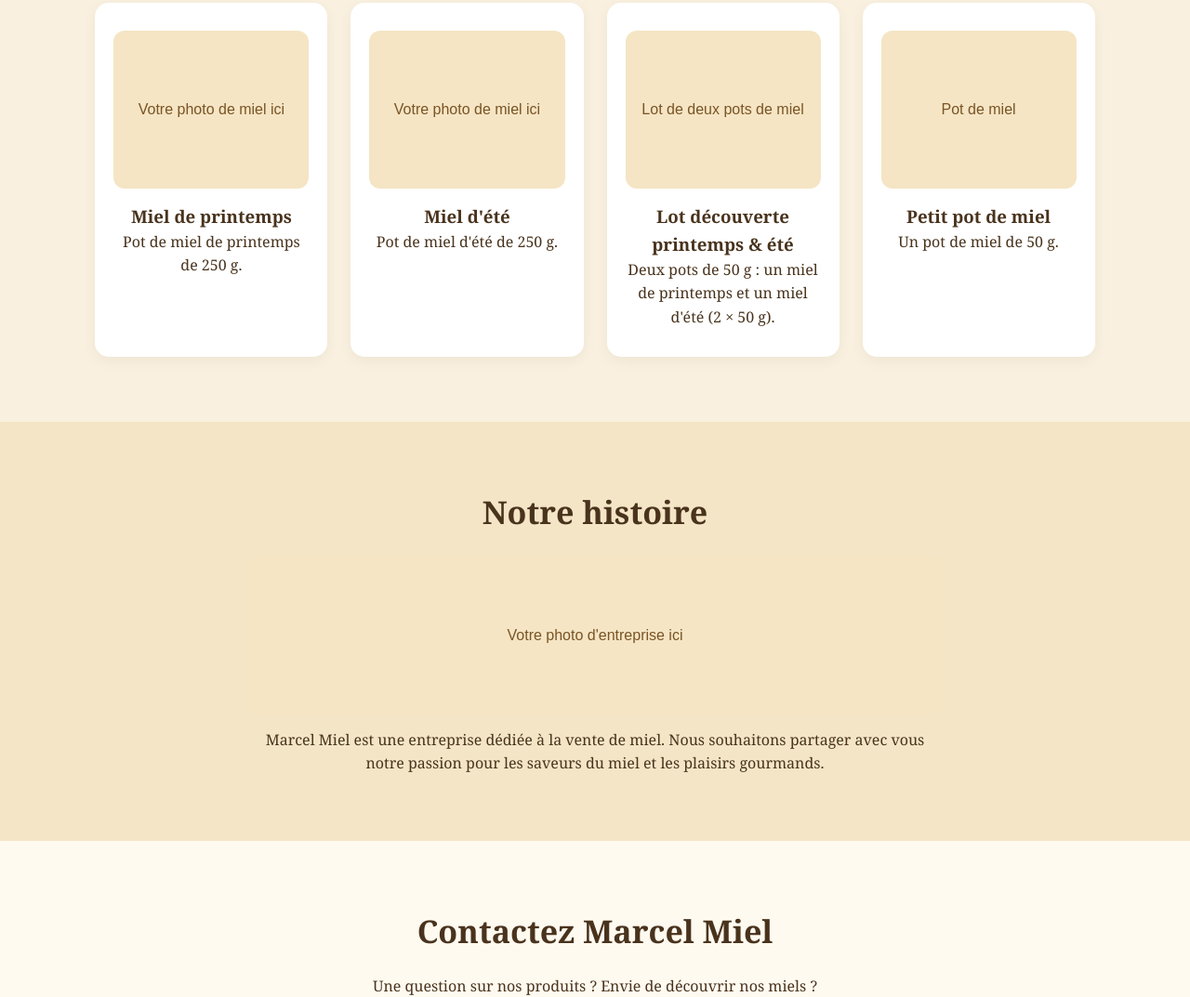
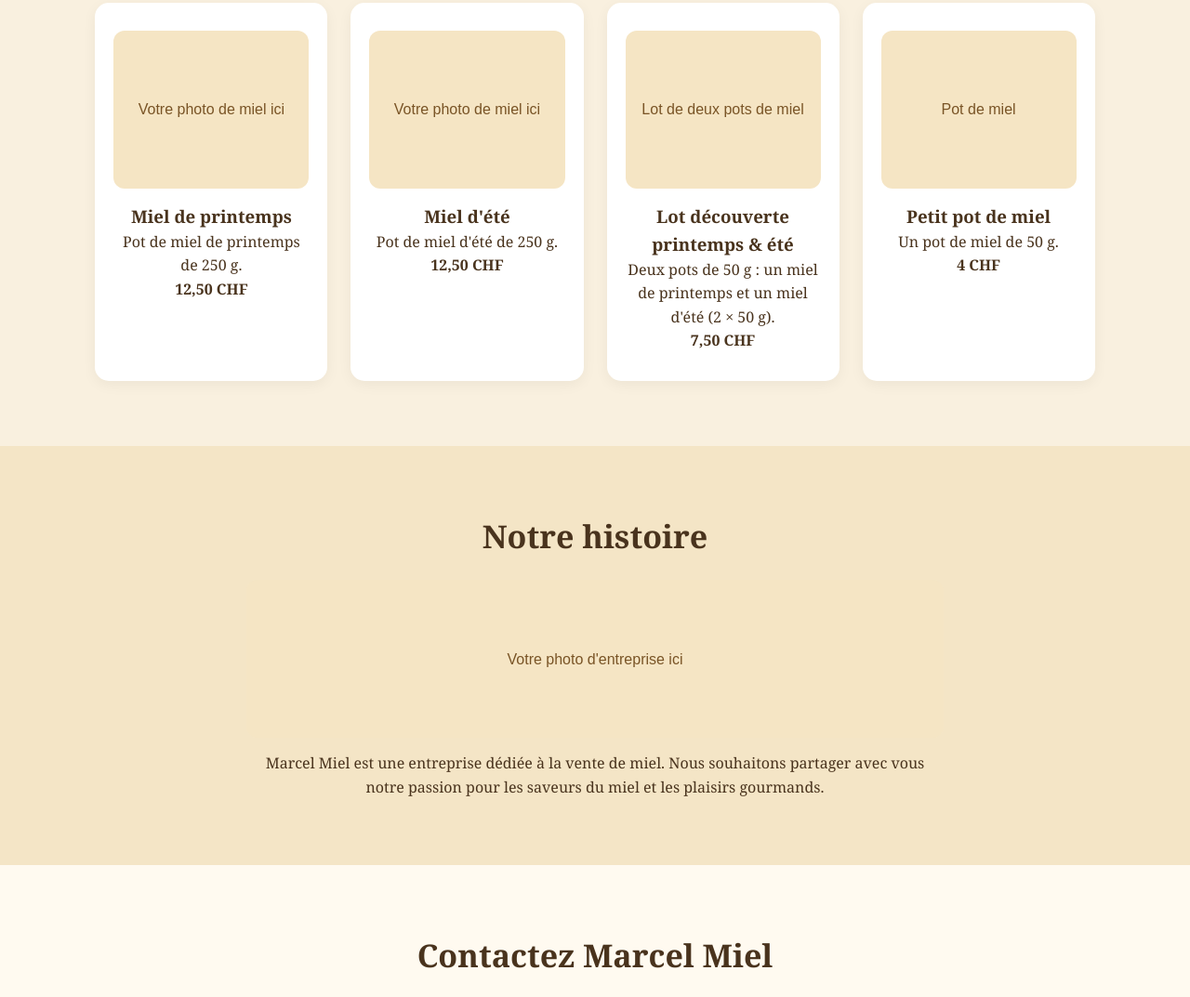
Before and after one commit to marcelromanens-ux/marcelmiel, a plain HTML site: page index.html in a window 1280 px wide. Shown: the part 991-2064 px from the top of the page at 93% size. Drawn offline with Linux system fonts and the light colour scheme.

Commit message:
Add prices to honey products

```diff
--- a/index.html
+++ b/index.html
@@ -128,21 +128,25 @@ footer a { color: #f3d58d; }
       <div class="photo">Votre photo de miel ici</div>
       <h3>Miel de printemps</h3>
       <p>Pot de miel de printemps de 250 g.</p>
+      <p><strong>12,50 CHF</strong></p>
     </article>
     <article class="product">
       <div class="photo">Votre photo de miel ici</div>
       <h3>Miel d'été</h3>
       <p>Pot de miel d'été de 250 g.</p>
+      <p><strong>12,50 CHF</strong></p>
     </article>
     <article class="product">
       <div class="photo">Lot de deux pots de miel</div>
       <h3>Lot découverte printemps &amp; été</h3>
       <p>Deux pots de 50 g : un miel de printemps et un miel d'été (2 × 50 g).</p>
+      <p><strong>7,50 CHF</strong></p>
     </article>
     <article class="product">
       <div class="photo">Pot de miel</div>
       <h3>Petit pot de miel</h3>
       <p>Un pot de miel de 50 g.</p>
+      <p><strong>4 CHF</strong></p>
     </article>
   </div>
 </section>
```
